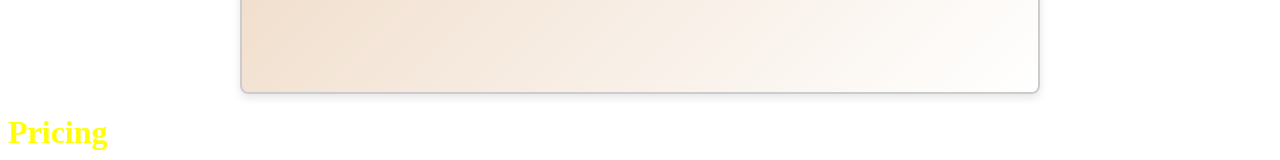
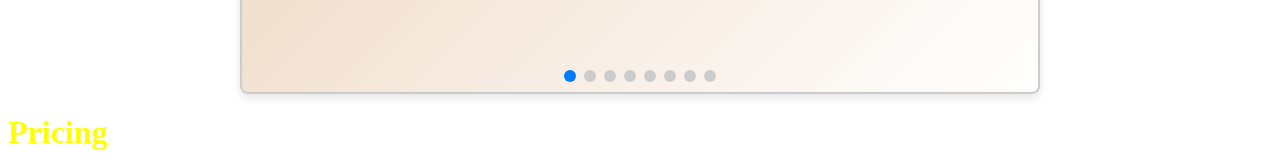
Before and after one commit to BuraYu/LLM-landing-page, a React (Create React App) app: page / in a window 1280 px wide. Shown: the part 1310-1470 px from the top of the page. Built offline with nearby package versions, Linux system fonts and the light colour scheme.

Commit message:
add dots in carousel

```diff
--- a/src/Components/Benefits.css
+++ b/src/Components/Benefits.css
@@ -11,6 +11,7 @@
   height: 350px;
   background: linear-gradient(135deg, #ebd1b8, #ffffff);
   box-shadow: 0 4px 8px rgba(0, 0, 0, 0.1);
+  position: relative;
 }
 
 .carousel-button {
@@ -77,3 +78,23 @@
   color: #666;
   font-family: "Arial", sans-serif;
 }
+
+.carousel-dots {
+  position: absolute;
+  bottom: 10px;
+  left: 50%;
+  transform: translateX(-50%);
+  display: flex;
+  gap: 8px;
+}
+
+.dot {
+  width: 12px;
+  height: 12px;
+  background-color: #ccc;
+  border-radius: 50%;
+}
+
+.dot.active {
+  background-color: #007bff;
+}
--- a/src/Components/Benefits.jsx
+++ b/src/Components/Benefits.jsx
@@ -1,7 +1,7 @@
 import React, { useState } from "react";
 import "./Benefits.css";
 import benefits from "../data";
-import { motion } from "framer-motion";
+import { motion, AnimatePresence } from "framer-motion";
 
 const Carousel = () => {
   const [currentIndex, setCurrentIndex] = useState(0);
@@ -58,6 +58,14 @@ const Carousel = () => {
       <button className="carousel-button" onClick={nextBenefit}>
         →
       </button>
+      <div className="carousel-dots">
+        {benefits.map((_, index) => (
+          <span
+            key={index}
+            className={`dot ${index === currentIndex ? "active" : ""}`}
+          ></span>
+        ))}
+      </div>
     </div>
   );
 };
```
